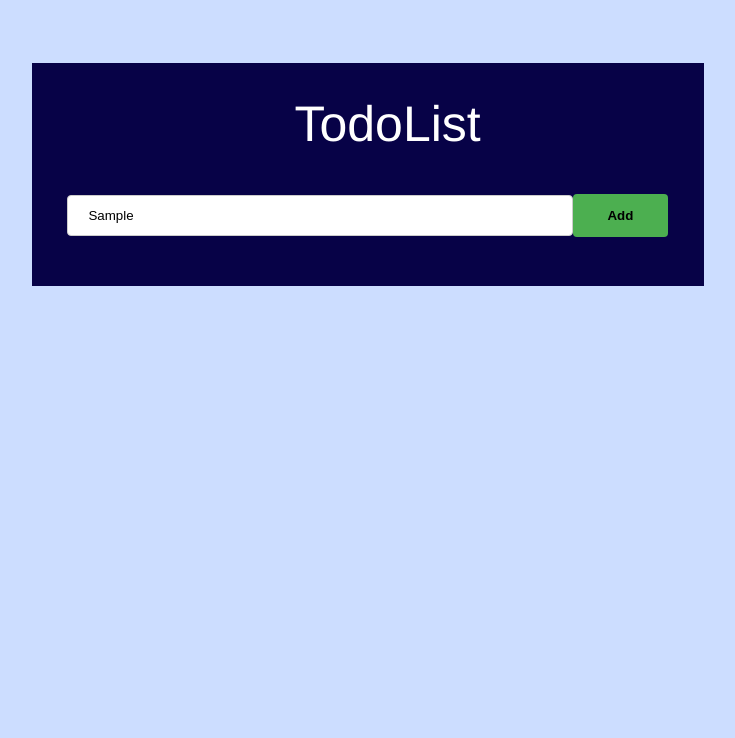
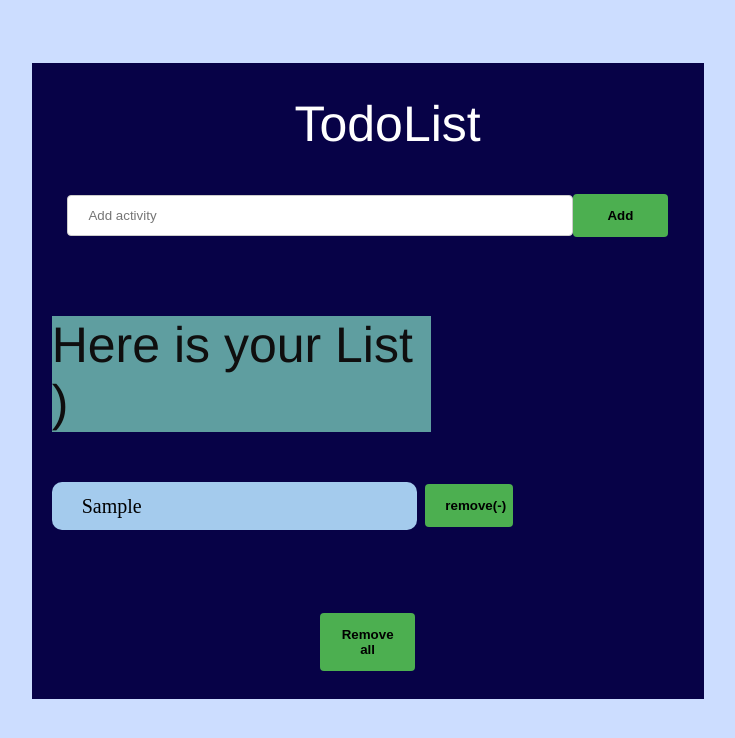
Before and after one commit to SanaUllahRasheed123/revision-react, a React (Create React App) app: page / in a window 1280 px wide. Both pictures are taken after typing "Sample" into the empty fields and a click on the button "Add". Shown: the top 738 px of the page, without its empty margins (305-1040 px from the left). Built offline with nearby package versions, Linux system fonts and the light colour scheme.

Commit message:
todo list done

```diff
--- a/src/App.css
+++ b/src/App.css
@@ -71,8 +71,11 @@ button:hover {
   font-size: 20px;
   background-color: rgb(164, 203, 237);
   text-align: left;
+  padding-left: 30px;
+
   width: 53%;
   padding-bottom: 2%;
+  padding-top: 2%;
   border-radius: 10px;
 
 }
--- a/src/Todo.css
+++ b/src/Todo.css
@@ -71,6 +71,7 @@ button:hover {
 
 .btn-position {
     position: relative;
-    left: 11%;
+    left: 20%;
     top: -54px;
+    padding-right: 50px;
 }
--- a/src/Todo.jsx
+++ b/src/Todo.jsx
@@ -5,9 +5,27 @@ const Todo = () => {
   const [listData,setListData] = useState([])
 
   function addActivity(){
-    setListData([...listData, activity])
-    console.log(listData)
+    // setListData([...listData, activity])
+    // console.log(listData)
+    setListData((listData)=>{
+      const updatedList = [...listData,activity]
+      console.log(updatedList)
+      setActivity("")
 
+      return updatedList;
+    })
+
+  }
+
+  function removeActivity(i){
+     const updatedListData = listData.filter((elem,id)=>{
+      return i!=id;
+     })
+     setListData(updatedListData)
+
+  }
+  function removeAll(){
+    setListData([])
   }
   return (
     <>
@@ -15,6 +33,23 @@ const Todo = () => {
         <div className="header">TodoList</div>
         <input type="text" placeholder="Add activity" value={activity} onChange={(e)=>{setActivity(e.target.value)}}/>
         <button onClick={addActivity}>Add</button>
+        <p className="List-heading">Here is your List {")"}</p>
+
+        {listData!= [] && listData.map((data,i)=>{
+          return(
+            <>
+              <p key={i}>
+                  <div className="listData">{data}</div>
+                  <div className="btn-position" onClick={()=>removeActivity(i)}><button>remove(-)</button></div>
+              </p>
+            </>
+          )
+        })}
+
+        {listData.length>=1 &&
+          <button onClick={removeAll}>Remove all</button>
+        }
+
 
       </div>
     </>
```
